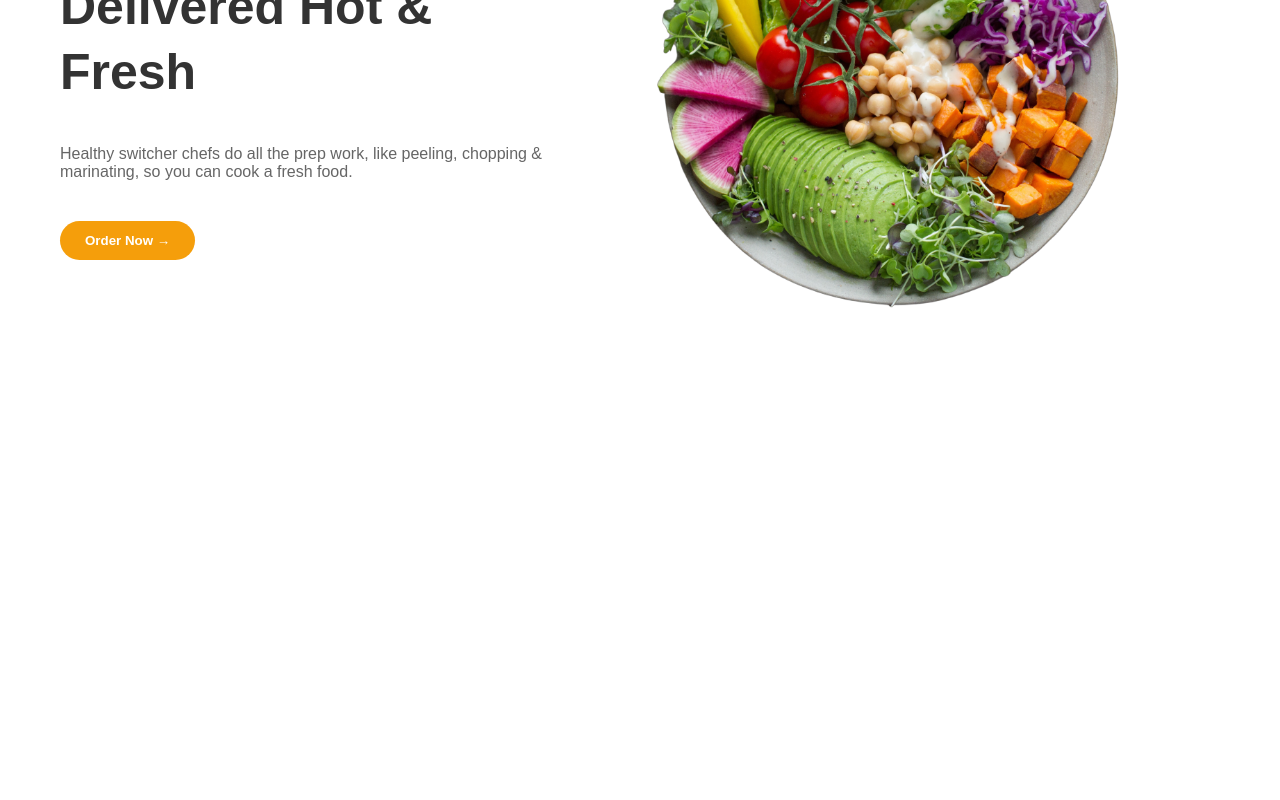
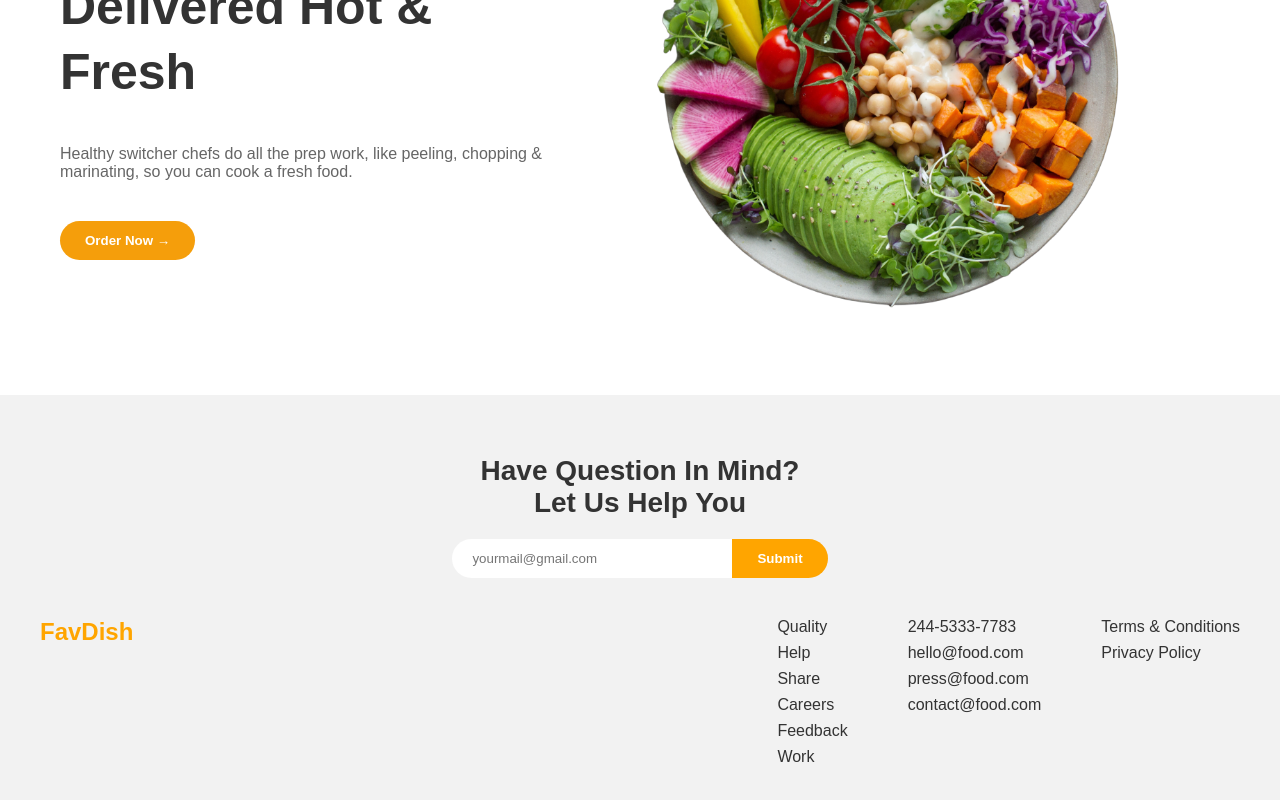
Before and after one commit to hsewwandi922-pixel/Foodie, a React (Create React App) app: page / in a window 1280 px wide. Shown: the part 300-1100 px from the top of the page. Before the commit the page ends 800 px from the top, so only its background shows below. Built offline with nearby package versions, Linux system fonts and the light colour scheme.

Commit message:
i created Contact page
i added contact.js and contact.css files into Foodie\src\component

```diff
--- a/src/App.js
+++ b/src/App.js
@@ -1,8 +1,15 @@
+
 import React from "react";
 import Home from "./component/Home";
+import Contact from "./component/Contact"; // Contact component import කරලා
 
 function App() {
-  return <Home />;
+  return (
+    <div>
+      <Home />
+      <Contact />
+    </div>
+  );
 }
 
 export default App;
--- /dev/null
+++ b/src/component/Contact.css
@@ -0,0 +1,73 @@
+.footer {
+  background: #f2f2f2;
+  padding: 60px 40px 40px 40px;
+  font-family: Arial, sans-serif;
+}
+
+.subscribe {
+  text-align: center;
+  margin-bottom: 40px;
+}
+
+.subscribe h2 {
+  font-size: 28px;
+  margin-bottom: 20px;
+}
+
+.subscribe-box {
+  display: inline-flex;
+  border-radius: 50px;
+  overflow: hidden;
+}
+
+.subscribe-box input {
+  padding: 12px 20px;
+  border: none;
+  width: 280px;
+  outline: none;
+}
+
+.subscribe-box button {
+  background: orange;
+  color: #fff;
+  border: none;
+  padding: 12px 25px;
+  cursor: pointer;
+  font-weight: bold;
+}
+
+.footer-links {
+  display: flex;
+  justify-content: space-between;
+  flex-wrap: wrap;
+  text-align: left;
+  margin-top: 20px;
+}
+
+.brand {
+  font-weight: bold;
+  font-size: 24px;
+  color: orange;
+  margin-bottom: 15px;
+}
+
+.socials a {
+  margin-right: 12px;
+  font-size: 20px;
+  color: black;
+  text-decoration: none;
+}
+
+.links {
+  display: flex;
+  gap: 60px;
+}
+
+.links ul {
+  list-style: none;
+  padding: 0;
+}
+
+.links ul li {
+  margin-bottom: 8px;
+}
--- /dev/null
+++ b/src/component/Contact.js
@@ -0,0 +1,49 @@
+import React from "react";
+import "./Contact.css"; // CSS එක import කරලා
+
+function Contact() {
+  return (
+    <footer className="footer">
+      <div className="subscribe">
+        <h2>Have Question In Mind?<br />Let Us Help You</h2>
+        <div className="subscribe-box">
+          <input type="email" placeholder="yourmail@gmail.com" />
+          <button>Submit</button>
+        </div>
+      </div>
+
+      <div className="footer-links">
+        <div className="brand">FavDish</div>
+        <div className="socials">
+          <a href="#"><i className="fab fa-twitter"></i></a>
+          <a href="#"><i className="fab fa-linkedin"></i></a>
+          <a href="#"><i className="fab fa-youtube"></i></a>
+          <a href="#"><i className="fab fa-facebook"></i></a>
+        </div>
+
+        <div className="links">
+          <ul>
+            <li>Quality</li>
+            <li>Help</li>
+            <li>Share</li>
+            <li>Careers</li>
+            <li>Feedback</li>
+            <li>Work</li>
+          </ul>
+          <ul>
+            <li>244-5333-7783</li>
+            <li>hello@food.com</li>
+            <li>press@food.com</li>
+            <li>contact@food.com</li>
+          </ul>
+          <ul>
+            <li>Terms & Conditions</li>
+            <li>Privacy Policy</li>
+          </ul>
+        </div>
+      </div>
+    </footer>
+  );
+}
+
+export default Contact;
```
